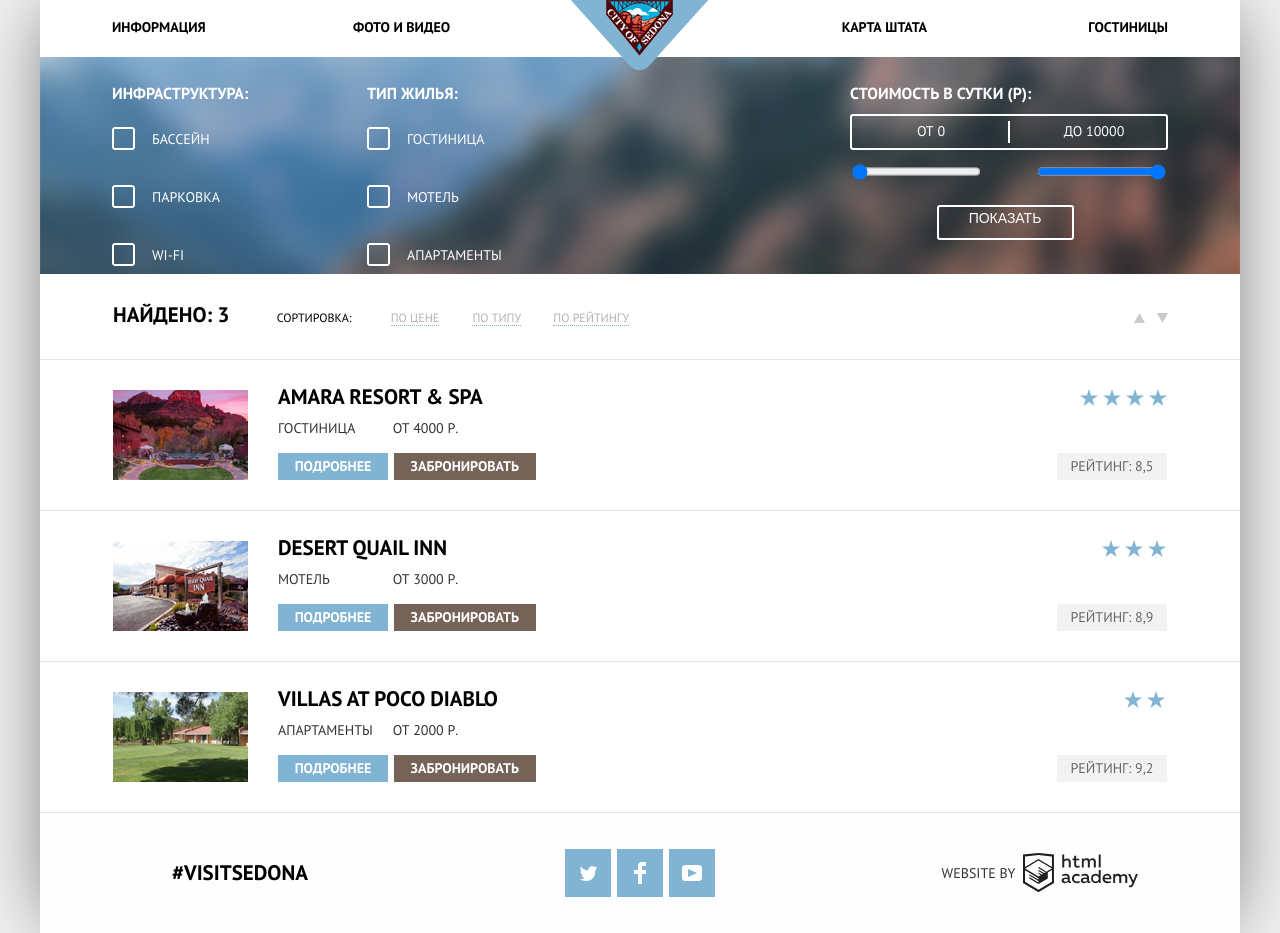
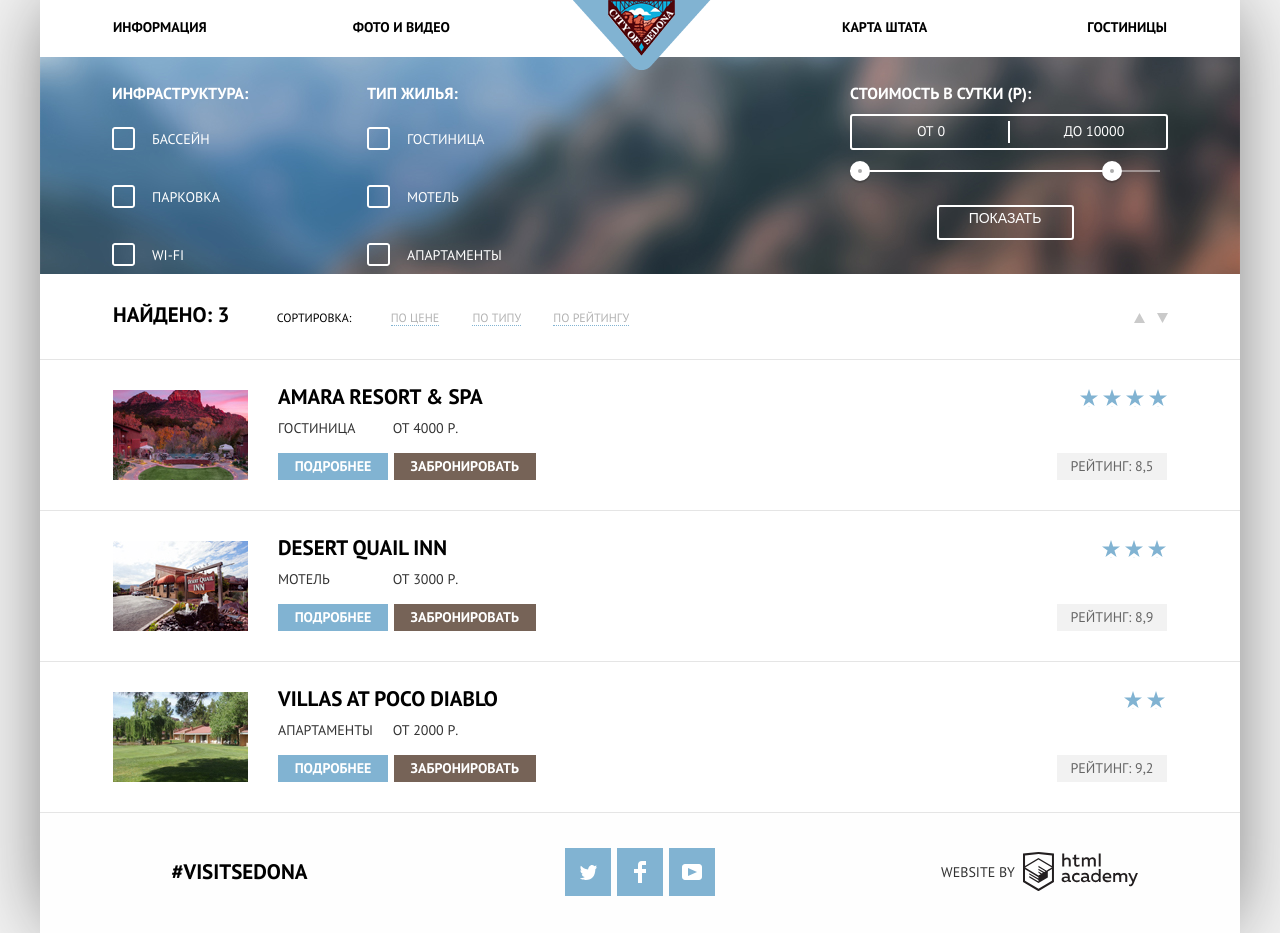
Before and after one commit to unstoo/508949-sedona, a plain HTML site: page catalog.html in a window 1280 px wide. Drawn offline with Linux system fonts and the light colour scheme.

Commit message:
правки от наставника, рендж

```diff
--- a/catalog.html
+++ b/catalog.html
@@ -10,14 +10,14 @@
   <body class='catalog-page'>
     <header class='main-header'>
         <nav class='main-navigation'>
-          <ul class='site-navigation'>
-              <li><a href='info.html'>Информация</a></li>
-              <li><a href='photo-video.html'>Фото и Видео</a></li>
-              <li><a href='state-map.html'>Карта Штата</a></li>
-              <li><a href='hotels.html'>Гостиницы</a></li>
-          </ul>
-          <a href='index.html' class='top-logo'></a>
-        </nav>
+
+            <a href='info.html'>Информация</a>
+            <a href='photo-video.html'>Фото и Видео</a>
+            <a href='state-map.html'>Карта Штата</a>
+            <a href='catalog.html'>Гостиницы</a>
+
+        <a class='top-logo'><img src='img/logo-top.png' width='' height=''></a>
+      </nav>
       </header>
     <main>
       <h1 class='visually-hidden'>Результат поиска жилья</h1>
@@ -83,8 +83,15 @@
               </div>
             </div>
             <div class='form-range-input'>
-              <input id='catalog_price_min' name='price-min' type='range' min='0' max='10000' value='0'>
-              <input id='catalog_price_max' name='price-max' type='range' min='0' max='10000' value='10000'>
+              <!-- <input id='catalog_price_min' name='price-min' type='range' min='0' max='10000' value='0'>
+              <input id='catalog_price_max' name='price-max' type='range' min='0' max='10000' value='10000'> -->
+              <div class="range-wrapper">
+                  <div class="bar-1">
+                    <div class="bar-2"></div>
+                  </div>
+                  <div class="handle"></div>
+                  <div class="handle"></div>
+                </div>
             </div>
           </fieldset>
           <button class='catalog-search-button' type='submit'>Показать</button>
--- a/css/style.css
+++ b/css/style.css
@@ -26,7 +26,15 @@ a {
   clip: rect(1px, 1px, 1px, 1px);
 }
 
+.main-header {
+  padding-left: 73px;
+  padding-right: 73px;
+  background-color: #fff;
+  position: relative;
+}
+
 .main-navigation a  {
+  box-sizing: border-box;
   font-weight: bold;
   color: #000000;
 }
@@ -40,7 +48,9 @@ a {
   opacity: .3;
 }
 
-.site-navigation {
+.main-navigation {
+  padding-bottom: 3px;
+    box-sizing: border-box;
   margin: 0;
   list-style-type: none;
   position: relative;
@@ -57,32 +67,43 @@ a {
   -webkit-box-align: center;
       -ms-flex-align: center;
           align-items: center;
-  min-height: 57px;
-  padding-left: 72px;
-  padding-right: 72px;
+  height: 57px;
 
 }
+.main-navigation a:nth-child(2)  {
+  padding-left: 10px;
+}
+.main-navigation a:nth-child(3) {
+  padding-right: 10px;
+  order: 2;
+  text-align: right;
+}
+.main-navigation a:nth-child(4) {
+  order: 3;
+  text-align: right;
+}
 .main-navigation .top-logo {
+  margin-top: 23px;
+  -ms-flex-order: 1;
+  order: 1;
   content: '';
-  height: 70px;
-  width: 138px;
-  position: absolute;
-  left: 50%;
-  top: 0;
-  margin-left: -69px;
-
-  background-image: url('../img/logo-top.png');
+  /* height: 85px;
+  width: 138px; */
+  position: relative;
+  z-index: 3;
+  /* z-index: 3;
+  background-image: url(../img/logo-top.png);
   background-repeat: no-repeat;
-  background-position: 0 0;
-
+  background-position: -15px 0;
+  background-position: 0px;
+  background-position-y: 15px; */
 }
 .main-navigation .top-logo:active {
   opacity: 1;
 }
 
-.site-navigation > li {
-  width: 241px;
-  padding-bottom: 3px;
+.main-navigation > a {
+  width: 135px;
 }
 
 .site-navigation li:nth-child(2) {
@@ -94,9 +115,11 @@ a {
 }
 
 .intro-logo {
+  left: -73px;
   height: 513px;
   width: 1200px;
   background-color: #a6c6dc;
+  position: relative;
 }
 
 main {
@@ -223,6 +246,7 @@ main {
   padding-top: 60px;
   padding-bottom: 82px;
   padding-left: 73px;
+  padding-right: 60px
 }
 .sedona-pros-sublist p {
   margin: 0;
@@ -239,7 +263,7 @@ main {
 }
 .sedona-pros-sublist li:nth-child(1) {
   width: 255px;
-  margin-right: 74px;
+  margin-right: 72px;
 }
 .sedona-pros-sublist li:nth-child(1)::after {
   content: '';
@@ -350,6 +374,8 @@ main {
   -webkit-box-pack: justify;
       -ms-flex-pack: justify;
           justify-content: space-between;
+  padding-left: 73px;
+  padding-right: 73px;
 }
 .hide-form-wrapper {
   position: absolute;
@@ -415,6 +441,8 @@ main {
 }
 
 .main-footer {
+  padding-left: 73px;
+  padding-right: 73px;
   min-height: 120px;
   background: rgba(255,255,255,.9);
   display: -webkit-box;
@@ -428,7 +456,9 @@ main {
           justify-content: space-between;
 }
 .main-footer > div {
-  width: 400px;
+  box-sizing: border-box;
+  width: 240px;
+  padding-bottom: 2px;
   display: -webkit-box;
   display: -ms-flexbox;
   display: flex;
@@ -438,6 +468,15 @@ main {
   -webkit-box-align: center;
       -ms-flex-align: center;
           align-items: center;
+}
+.main-footer > div:nth-child(1)  {
+  padding-left: 13px;
+}
+.main-footer > div:nth-child(2)  {
+  width: 400px;
+}
+.main-footer > div:nth-child(3)  {
+  padding-right: 15px;
 }
 
 .booking-form {
@@ -781,8 +820,48 @@ main {
   -webkit-box-sizing: border-box;
           box-sizing: border-box;
 }
+
+
+
+
+
+.range-wrapper {
+  position: relative;
+  margin-top: 20px;
+}
+
 .form-right-chunk input[type='range'] {
   cursor: pointer;
+}
+
+.bar-1 {
+  width: 310px;
+  height: 2px;
+  background:rgba(255, 255, 255, 0.4);
+}
+
+.bar-2 {
+  height: 2px;
+  width: 82%;
+  background: #fff
+}
+.handle {
+   position: absolute;
+   top: -9px;
+   width: 4px;
+   height: 4px;
+
+   background :#ababab;
+   border: 8px solid #fff;
+   border-radius: 50%;
+   box-shadow: 0 2px 1px 0 rgba(0, 1, 1, 0.2);
+   cursor: pointer;
+  }
+.handle:first-child {
+  left: 0;
+}
+.handle:last-child {
+  left: 252px;
 }
 
 .minmax-group {
@@ -1186,3 +1265,11 @@ a.filter-selected {
 .social-links > li:last-child {
   margin-right: 0;
 }
+
+.filter-button {
+  position: absolute;
+  height: 12px;
+  width: 12px;
+  top: 0;
+  left: 50%;
+}
```
Also changed, not shown: index.html (+9 -11 lines).
